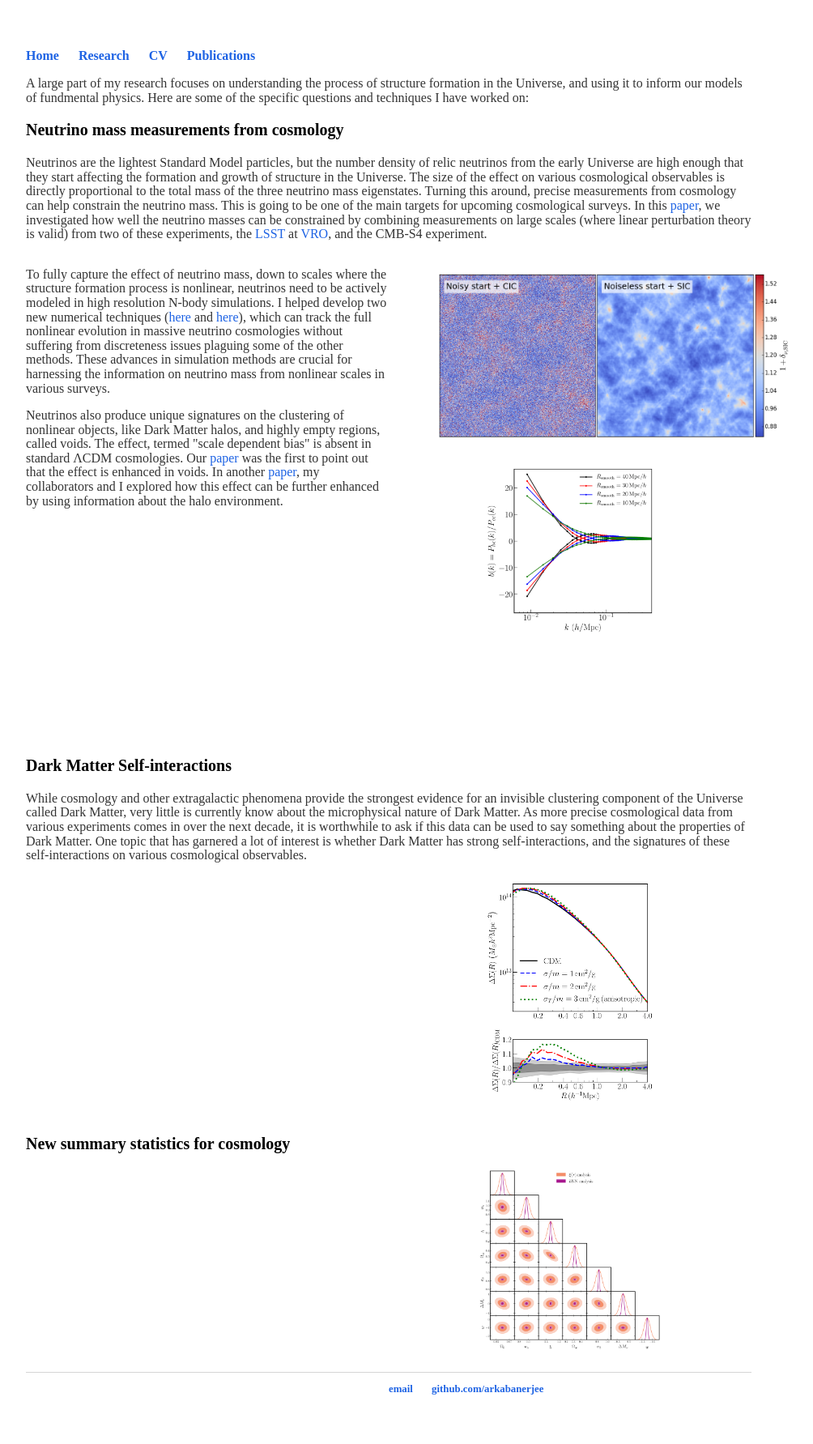
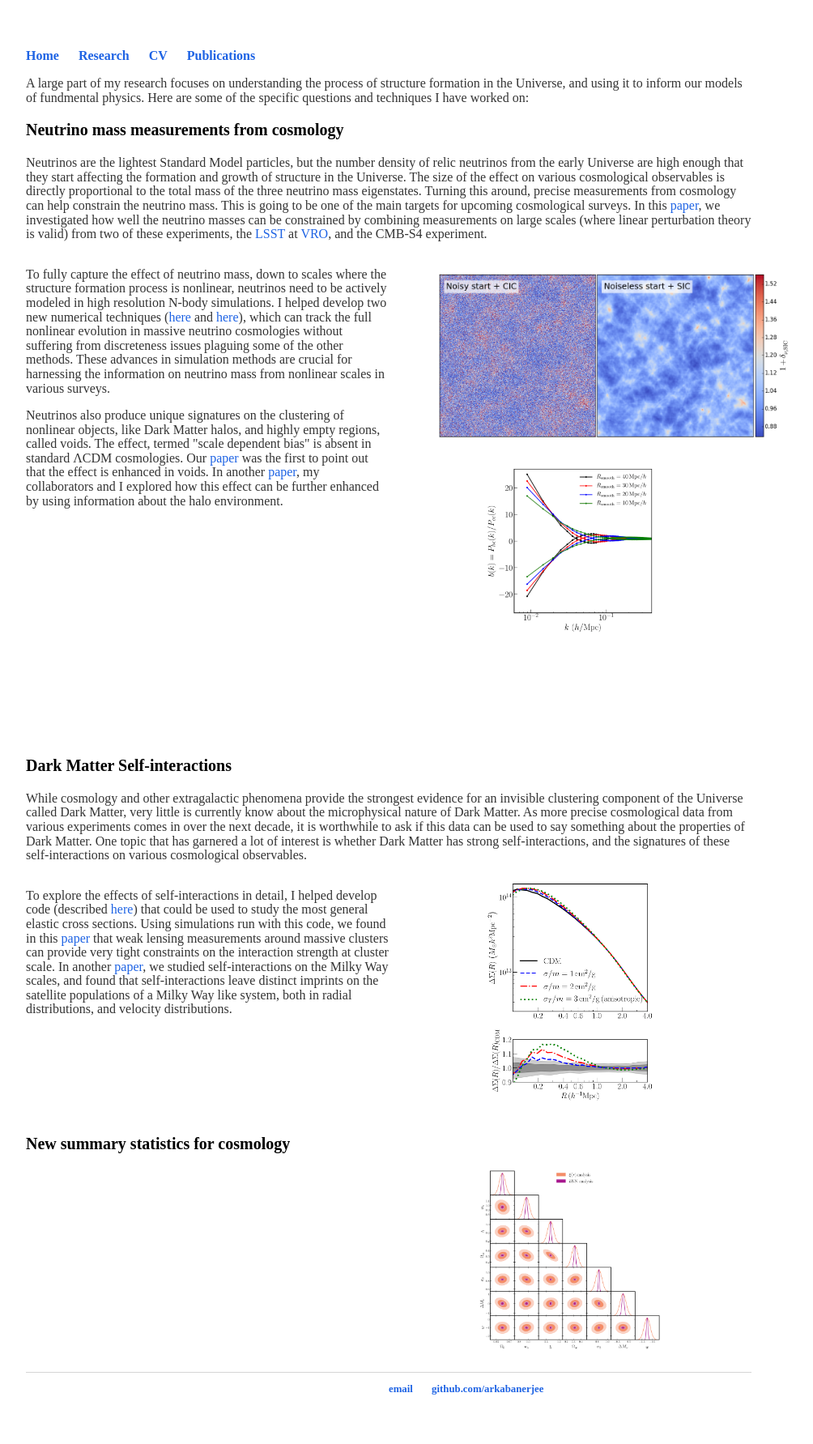
Before and after one commit to arkabanerjee/arkabanerjee.github.io, a Jekyll site: the page built from research/index.html, in a window 1280 px wide. Shown: the whole page at 81% size, without its empty margins (160-1164 px from the left). Built offline with Jekyll 4.4.1, drawn with Linux system fonts in a browser that asks for light colours.

Commit message:
SIDM added

```diff
--- a/index.html
+++ b/index.html
@@ -7,6 +7,6 @@ title: Arka Banerjee
 
 <div class="blurb">
 	<h1>Welcome to my homepage!</h1>
-	<p>I'm a cosmologist and currently a KIPAC fellow at the Kavli Institute for Particle Astrophysics and Cosmology (<a href="https://kipac.stanford.edu/">KIPAC</a>) at Stanford University and SLAC National Accelerator and Laboratory. My research focuses primarily on the connections between fundamental physics at microscopic scales, and the formation and evolution of structures, like galaxies and voids, out to the largest scale we can see (and not see) in the Universe. I use a wide range of techniques - including developing new simulation methods, identifying useful summary statistics for cosmological data, and forecasting parameter constraints for various upcoming cosmological surveys, to help probe these connections in detail. You can find more about my research <a href="/research">here</a>.</p>
+	<p>I'm a cosmologist and currently a KIPAC fellow at the Kavli Institute for Particle Astrophysics and Cosmology (<a href="https://kipac.stanford.edu/">KIPAC</a>) at Stanford University and SLAC National Accelerator and Laboratory. My research focuses primarily on the connections between fundamental physics at microscopic scales, and the formation and evolution of structures, like galaxies and voids, out to the largest scale we can see (and not see!) in the Universe. I use a wide range of techniques - including developing new simulation methods, identifying useful summary statistics for cosmological data, and forecasting parameter constraints for various upcoming cosmological surveys, to help probe these connections in detail. You can find more about my research <a href="/research">here</a>.</p>
 	<p>I received my undegraduate degree in Physics from <a href="https://www.ststephens.edu/">St. Stephen's College</a>, in Delhi, India, and my Master's degree from the <a href="https://www.tifr.res.in/">Tata Institute for Fundamental Research</a>, in Mumbai, India. I received my Phd in Physics at the <a href="https://physics.illinois.edu/">University of Illinois, Urbana-Champaign</a> working with <a href="http://www.perimeterinstitute.ca/people/neal-dalal">Prof. Neal Dalal</a>.</p>
 </div><!-- /.blurb -->
--- a/research/index.html
+++ b/research/index.html
@@ -22,7 +22,7 @@ title: Research
     <p>While cosmology and other extragalactic phenomena provide the strongest evidence for an invisible clustering component of the Universe called Dark Matter, very little is currently know about the microphysical nature of Dark Matter. As more precise cosmological data from various experiments comes in over the next decade, it is worthwhile to ask if this data can be used to say something about the properties of Dark Matter. One topic that has garnered a lot of interest is whether Dark Matter has strong self-interactions, and the signatures of these self-interactions on various cosmological observables.</p>
     <div style="width: 100%;">
         <div style="width: 50%; height: 300px; float: left;">
-
+            <p>To explore the effects of self-interactions in detail, I helped develop code (described <a href="https://arxiv.org/abs/1906.12026">here</a>) that could be used to study the most general elastic cross sections. Using simulations run with this code, we found in this <a href="https://arxiv.org/abs/1906.12026">paper</a> that weak lensing measurements around massive clusters can provide very tight constraints on the interaction strength at cluster scale. In another <a href="https://arxiv.org/abs/2001.08754">paper</a>, we studied self-interactions on the Milky Way scales, and found that self-interactions leave distinct imprints on the satellite populations of a Milky Way like system, both in radial distributions, and velocity distributions.</p>
         </div>
         <div style="margin-left: 50%; height: 300px;">
             <img src="forecast_y3_lsst.png"  class="center">
```
